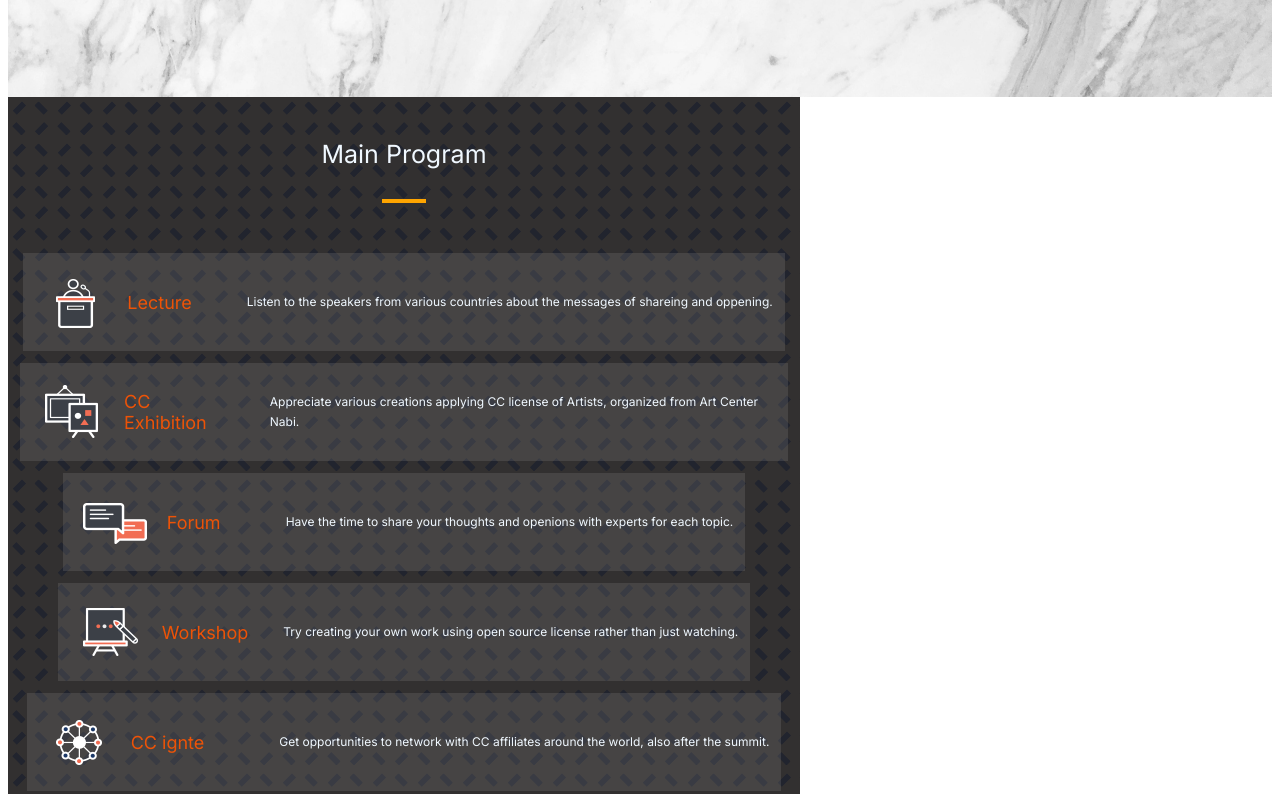
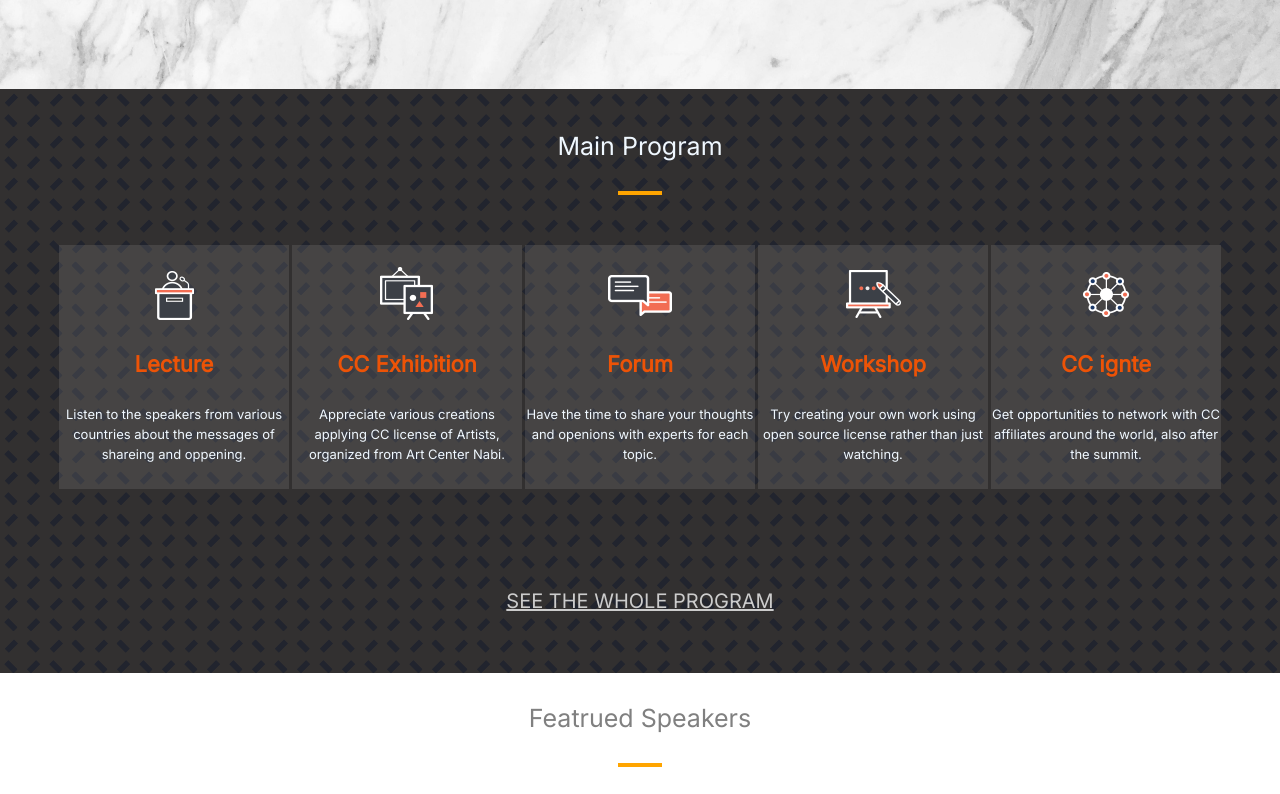
Before and after one commit to OnlyUnknown/Capstone-Mudole1, a plain HTML site: page index.html in a window 1280 px wide. Shown: the part 827-1621 px from the top of the page. Drawn offline with Linux system fonts and the light colour scheme.

Commit message:
Adjusted the Main program for the desktop vertsion

```diff
--- a/index.html
+++ b/index.html
@@ -96,6 +96,7 @@
             Join Rescue the Earth Community
         </button>
     </div>
+    <div class="see-program">SEE THE WHOLE PROGRAM</div>
 </section>
 <section class="Featured-Speakers">
     <div class="title-partners-gray">Featrued Speakers</div>
--- a/style.css
+++ b/style.css
@@ -1,6 +1,7 @@
 @import url('https://fonts.googleapis.com/css2?family=Inter&display=swap');
 body {
     font-family: 'Inter', sans-serif;
+    margin: 0px;
 }
 
 .nav-bar-i{
@@ -239,8 +240,12 @@ margin-right: 50px
     }
 
     .logo-nav img{
-       margin-right: 100px;
+       margin-left: 200px;
         height: 50px;
+    }
+
+    .logo-nav{
+        margin-right: auto;
     }
 
 
@@ -328,4 +333,118 @@ margin-right: 50px
      }
 
 
+.program-list{
+    background-image: url("images/patternBackground.png");
+    background-color: rgb(50, 48, 48);
+    max-width: 100%;
+    padding: 12px;
+    padding-bottom: 40px;
+}
+
+.flex-prog{
+    display: flex;
+    flex-direction: row;
+    gap: 3px;
+    align-items: center;
+    justify-content: center;
+}
+
+.flex-lect{
+    display: flex;
+    flex-direction: column;
+    background-color: rgba(128, 128, 128, 0.25);
+    align-items: center;
+    width: 230px;
+}
+
+.flex-lect:hover{
+    display: flex;
+    flex-direction: column;
+    background-color: rgba(236, 43, 43, 0.25);
+    align-items: center;
+    width: 229px;
+    border: #ccc solid 1px;
+}
+
+.flex-lect img{
+    padding: 20px;
+}
+
+.heading-lect{
+    color: rgba(255, 85, 0, 0.905);
+    font-size: 22px;
+    max-width: 230px;
+    margin-right: 0px;
+    text-align: center;
+    font-weight: 1000;
+    margin-top: 8px;
+}
+
+.heading-p{
+    color: aliceblue;
+    font-size: 13px ;
+   line-height: 20px;
+   margin-left: 0px;
+   padding-right: 0px;
+   text-align: center;
+   margin-top: 5px;
+   padding-bottom: 12px;
+}
+
+.title-partners{
+    color: aliceblue;
+    font-size: 25px;
+text-align: center;
+padding-top: 30px;
+padding-bottom: 30px;
+margin-left: 50px;
+margin-right: 50px
   }
+
+  .line-logo{
+    width: 40px;
+    height: 0px;
+    border: 2px solid orange;
+    align-self: center;
+    margin-left: auto;
+    margin-right: auto;
+    margin-bottom: 50px;
+}
+
+.heading-push{
+    margin-right: 0px;
+}
+
+.heading-push2{
+    margin-right: 0px
+}
+
+.heading-push3{
+    margin-right: 0px;
+}
+
+
+.join-community{
+    display: none;
+}
+
+.title-partners-gray{
+    color: gray;
+    font-size: 25px;
+text-align: center;
+padding-top: 30px;
+padding-bottom: 30px;
+margin-left: 50px;
+margin-right: 50px
+  }
+
+  .see-program{
+    text-decoration: underline;
+    text-align: center;
+    color: #ccc;
+    margin-top: 100px;
+    margin-bottom: 20px;
+    font-size: 20px;
+  }
+
+  }
```
